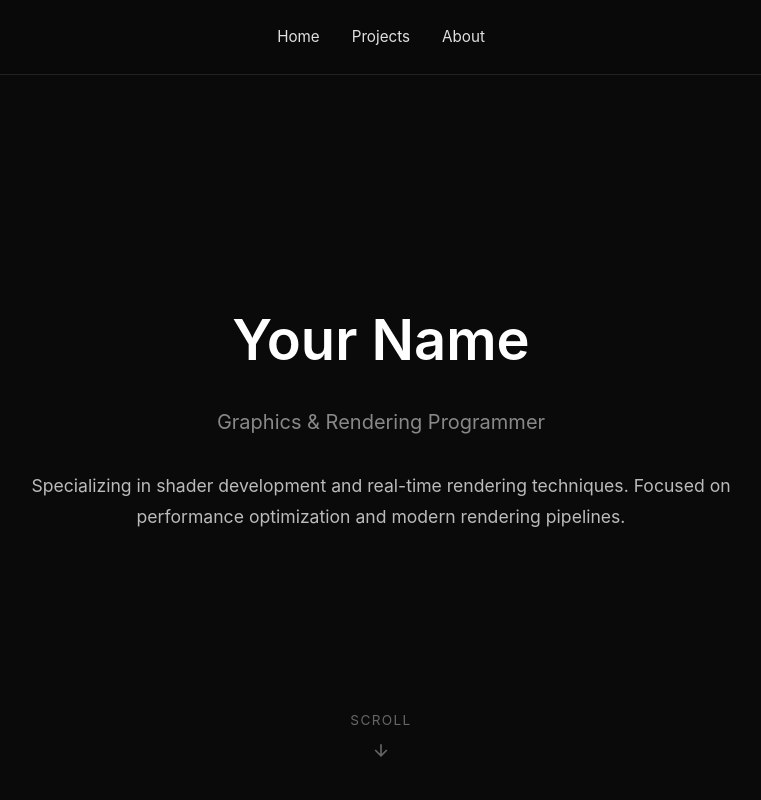
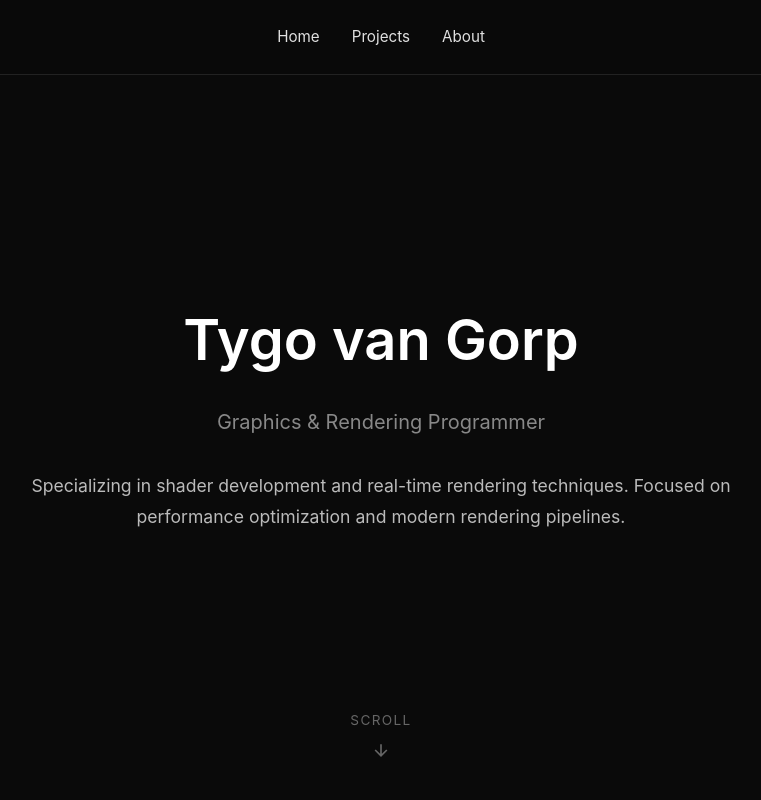
Before and after one commit to TygovGorp/TygovGorp.github.io, an Astro site: page / in a window 1280 px wide. Shown: the top 800 px of the page, without its empty margins (259-1020 px from the left). Built offline with nearby package versions, Linux system fonts and the light colour scheme; Astro itself is replaced by a stand-in of ours.

Commit message:
FIX: pages should now show index instead of readme

```diff
--- a/src/pages/index.astro
+++ b/src/pages/index.astro
@@ -6,12 +6,12 @@ const projectFiles = import.meta.glob('../data/projects/*.ts', { eager: true });
 const projects = Object.values(projectFiles).map((mod: any) => mod.default);
 ---
 
-<BaseLayout title="Your Name - Graphics Programmer">
+<BaseLayout title="Tygo van Gorp - Graphics Programmer">
 
   <!-- Hero Section -->
   <section id="home">
     <div class="hero">
-      <h1>Your Name</h1>
+      <h1>Tygo van Gorp</h1>
       <p class="subtitle">Graphics & Rendering Programmer</p>
       <p class="intro">
         Specializing in shader development and real-time rendering techniques.
```
